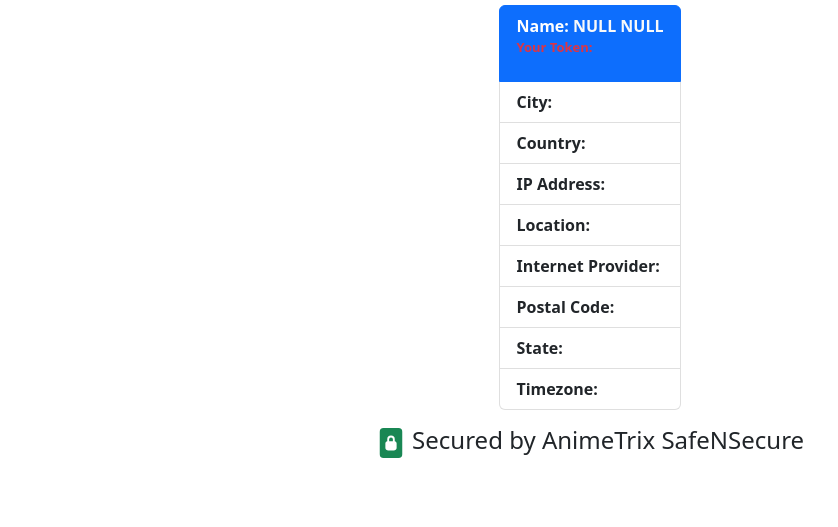
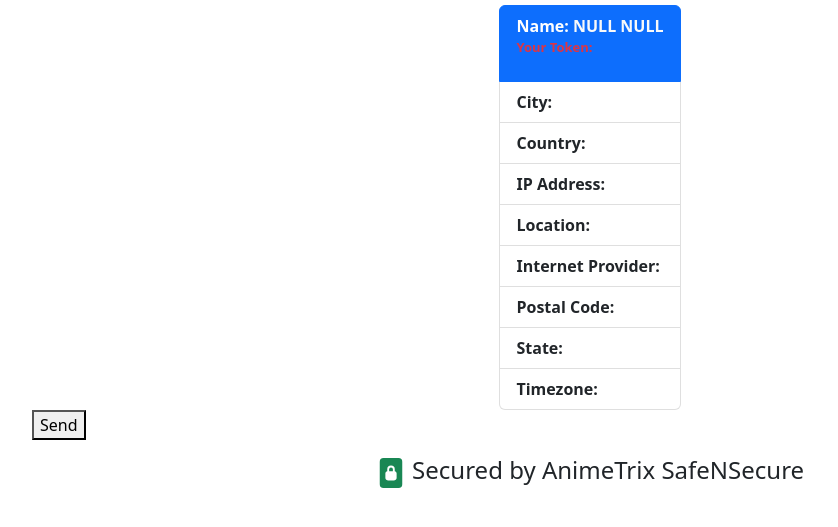
Before and after one commit to redux-next/safensec, a plain HTML site: page main.html in a window 1280 px wide. Shown: the part 93-620 px from the top of the page, without its empty margins (50-888 px from the left). Drawn offline with nearby package versions, Linux system fonts and the light colour scheme; no server answers.

Commit message:
Update main.html

```diff
--- a/main.html
+++ b/main.html
@@ -34,6 +34,8 @@
 			<li class="list-group-item">Timezone: <span id="timezone"></span></li>
 		</ul>
 
+<button onClick="send()"> Send </button>
+
 		<center>
 			<h4 class="mt-3">
 				<svg class="text-success" xmlns="http://www.w3.org/2000/svg" width="30" height="30" fill="currentColor" class="bi bi-file-lock2-fill" viewBox="0 0 16 16">
```
